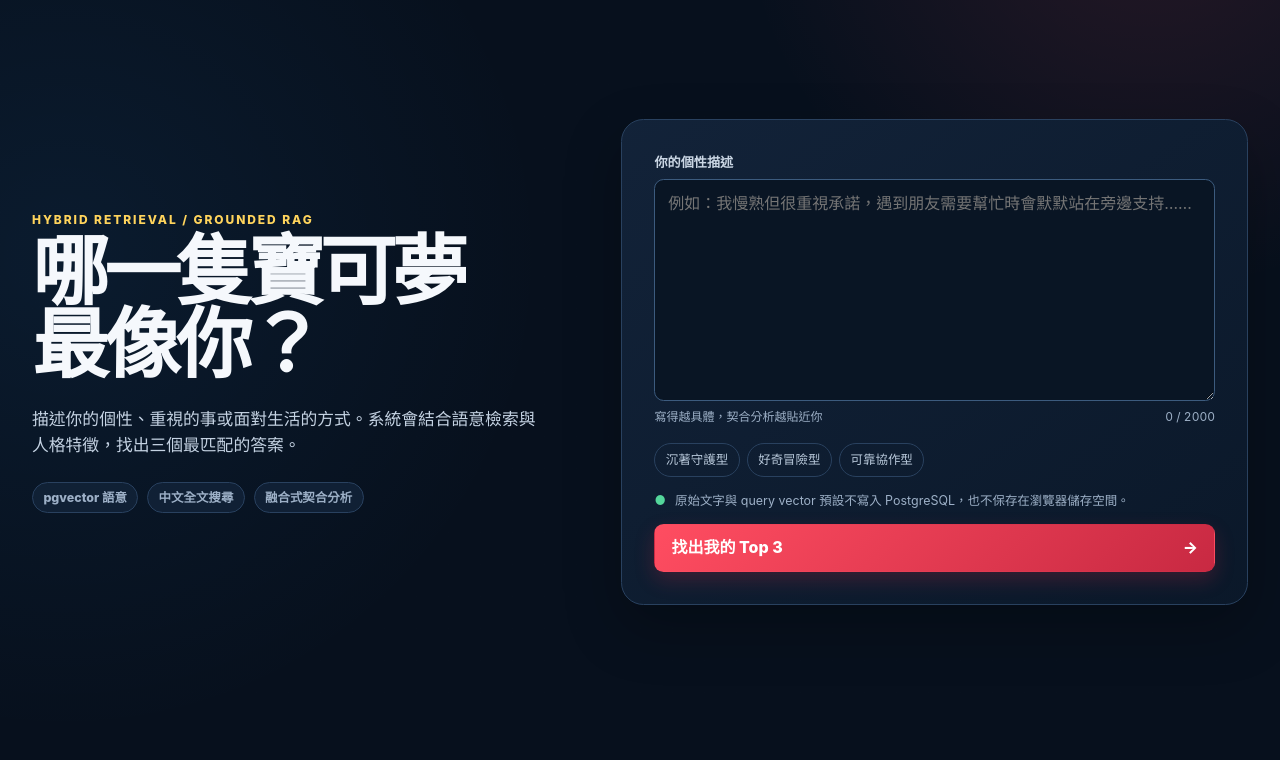
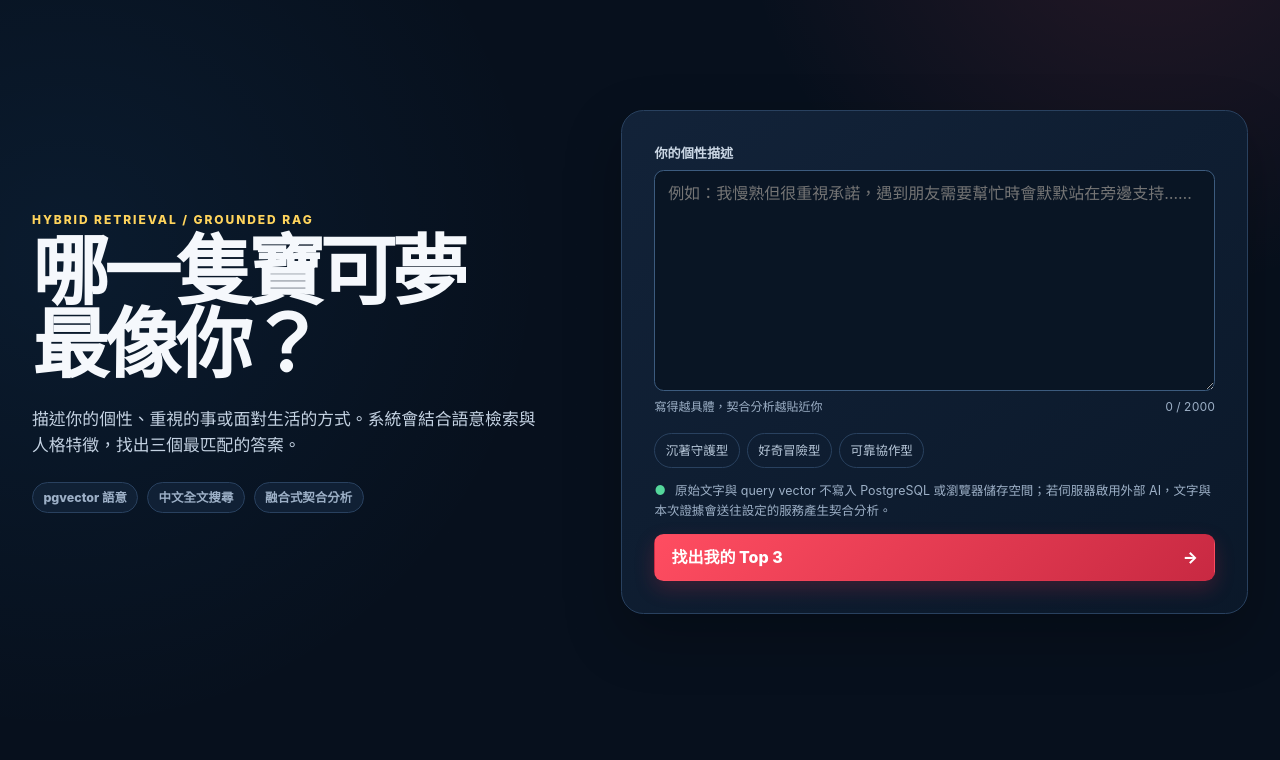
Before and after one commit to likaisuwork9616/pokemon-personality-recommender, a FastAPI app: page / in a window 1280 px wide. Shown: the part 76-836 px from the top of the page. Run offline with FastAPI, Linux system fonts and the light colour scheme; some libraries are stand-ins or nearby versions.

Commit message:
fix(privacy): disclose external analysis processing

```diff
--- a/app/templates/recommendation.html
+++ b/app/templates/recommendation.html
@@ -53,7 +53,7 @@
           <button type="button" data-example="我充滿好奇心、喜歡冒險和認識新朋友，遇到挑戰會先行動再調整。">好奇冒險型</button>
           <button type="button" data-example="我重視團隊合作，擅長照顧大家的感受，會耐心把混亂的事情整理好。">可靠協作型</button>
         </div>
-        <p class="privacy-note"><span aria-hidden="true">●</span> 原始文字與 query vector 預設不寫入 PostgreSQL，也不保存在瀏覽器儲存空間。</p>
+        <p class="privacy-note"><span aria-hidden="true">●</span> 原始文字與 query vector 不寫入 PostgreSQL 或瀏覽器儲存空間；若伺服器啟用外部 AI，文字與本次證據會送往設定的服務產生契合分析。</p>
         <button id="recommend-submit" class="button button-primary recommendation-submit" type="submit">
           <span>找出我的 Top 3</span><span aria-hidden="true">→</span>
         </button>
```
Also changed, not shown: tests/test_recommendation_web.py (+2 -0 lines).
